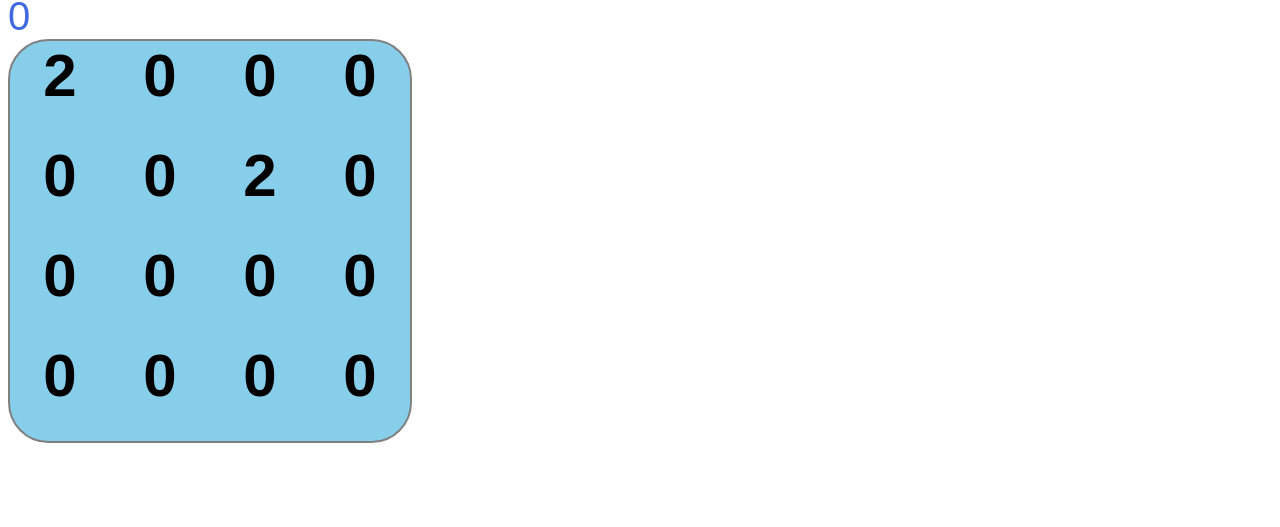
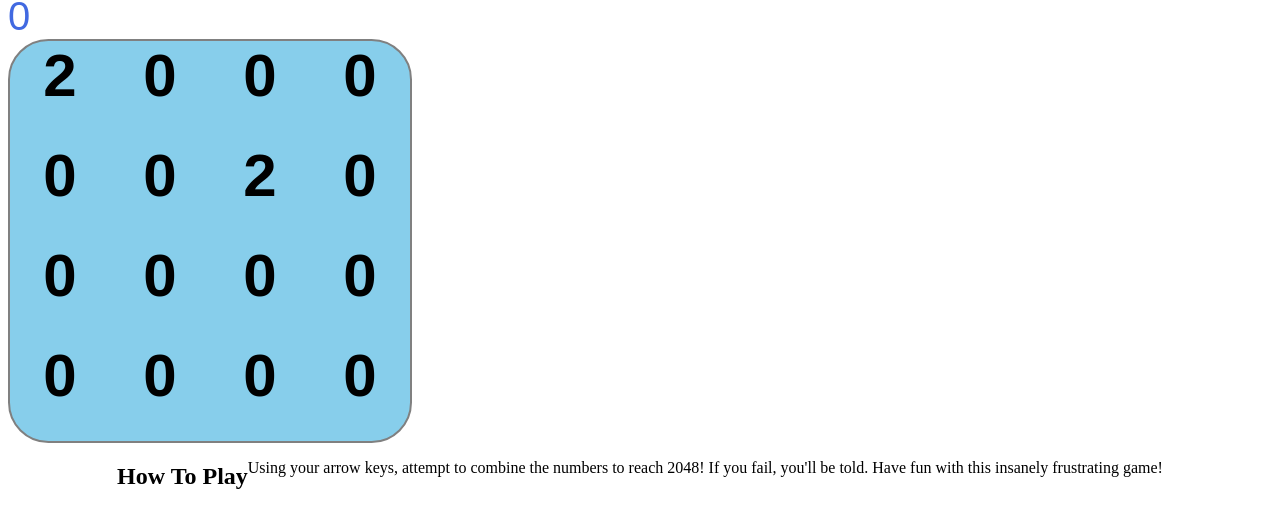
Before and after one commit to elfort2021/game-2048, a plain HTML site: page index.html in a window 1280 px wide. Shown: the part 59-586 px from the top of the page. Drawn offline with Linux system fonts and the light colour scheme; a web font is replaced by a local one.

Commit message:
added instructions

```diff
--- a/css/style.css
+++ b/css/style.css
@@ -41,3 +41,11 @@
   font-style: normal;
   font-size: 30px;
 }
+
+.instructions-container {
+  display: flex;
+  flex-wrap: wrap;
+
+  justify-content: center;
+
+}
--- a/index.html
+++ b/index.html
@@ -20,6 +20,13 @@
 
 </div>
 
+<div class="instructions-container">
+  <h2>How To Play</h2>
+    <p>Using your arrow keys, attempt to combine the numbers to reach 2048!
+      If you fail, you'll be told. Have fun with this insanely frustrating game!
+    </p>
+</div>
+
 
 
 
```
